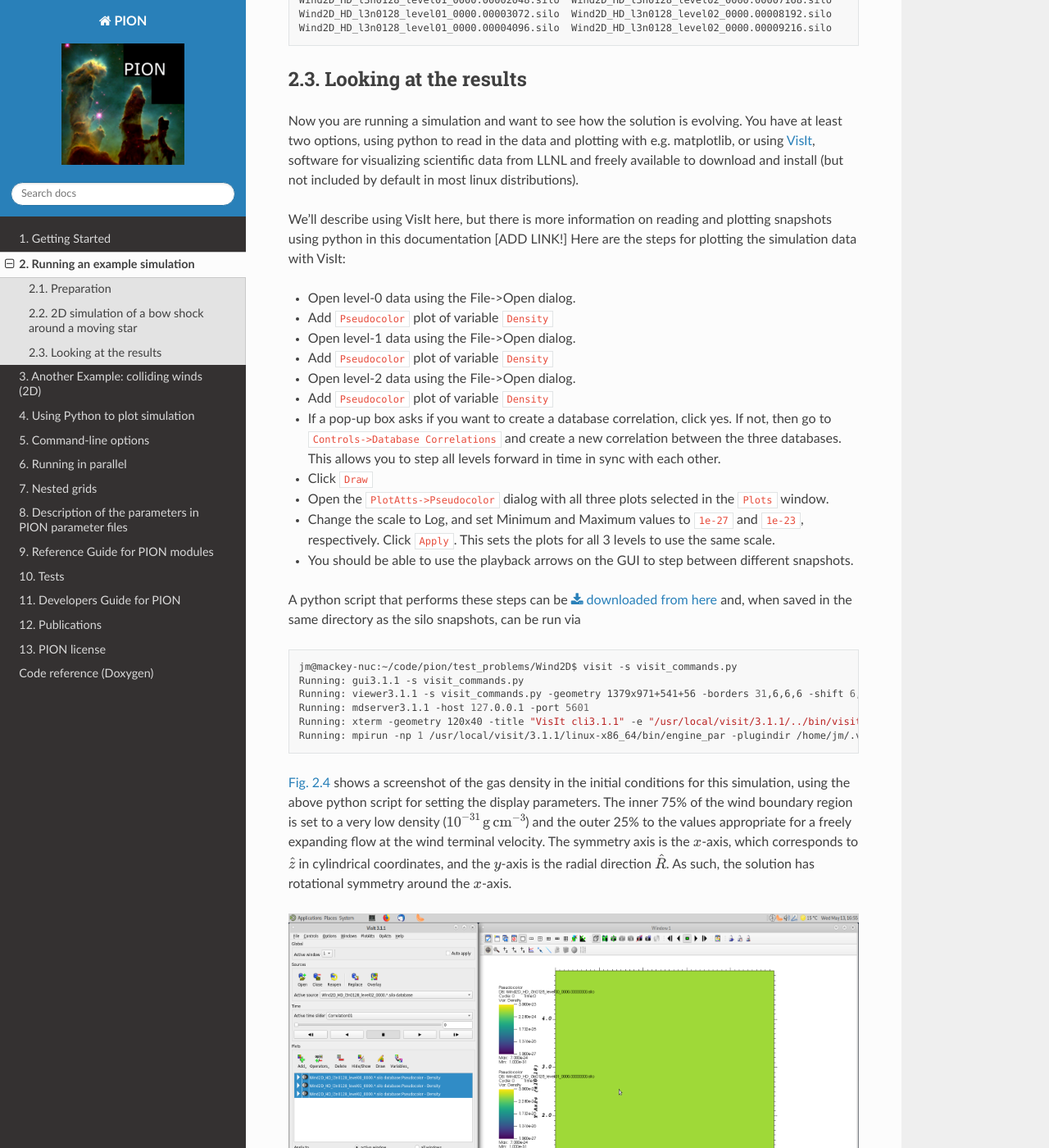
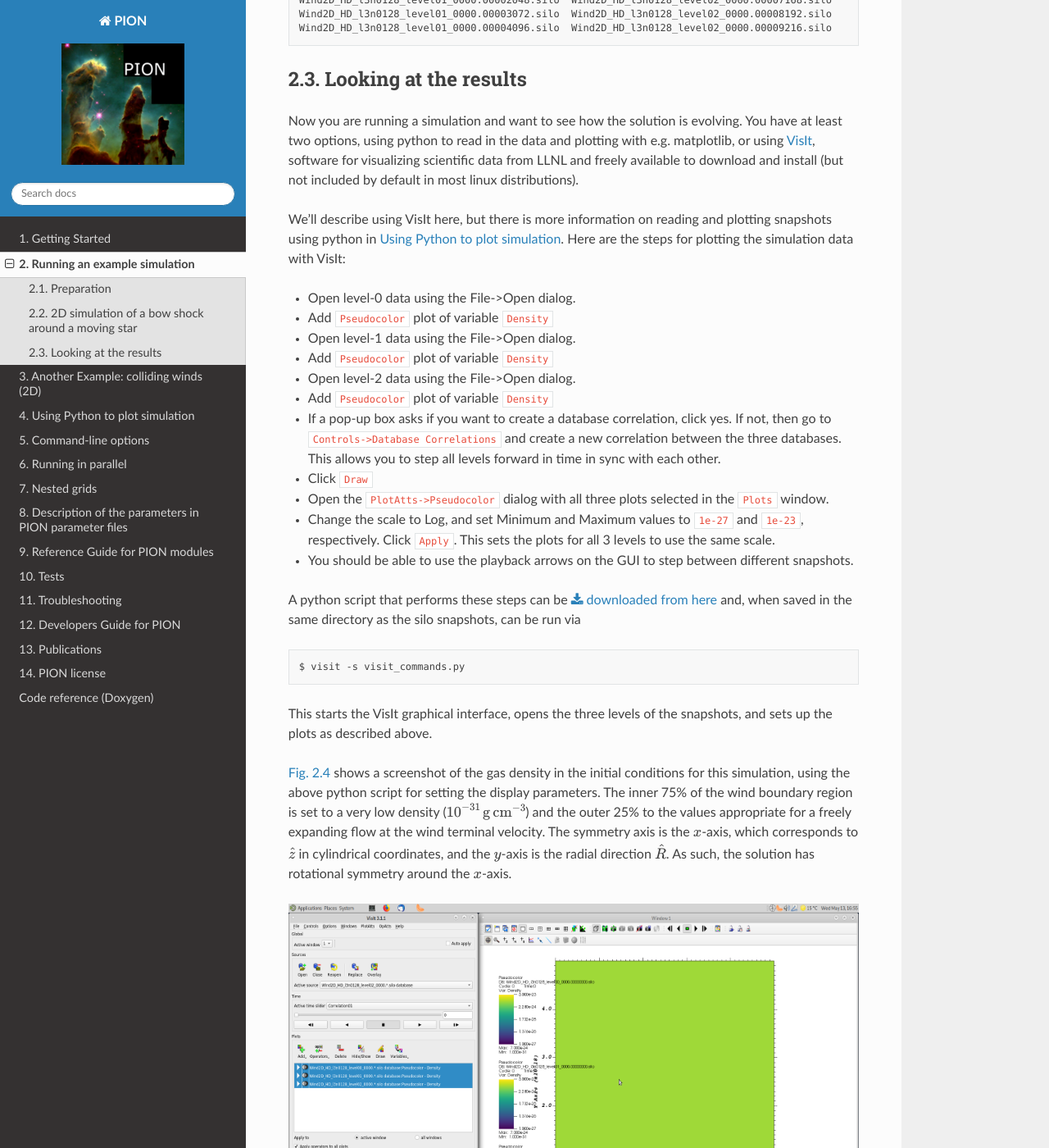
Before and after one commit to jmackey-astro/pion-docs, a Sphinx documentation site: the page built from docs/example_sim.rst, in a window 1280 px wide and 1400 px high, scrolled down 2447 px. Shown: the whole window at 82% size. Built offline with Sphinx 7.4.7 and the Read the Docs theme 3.1.0, drawn with Linux system fonts in a browser that asks for light colours.

Commit message:
Add a troubleshooting page; shorten the VisIt output in the example
Co-Authored-By: Claude Opus 5.5 <noreply@anthropic.com>

```diff
--- a/docs/example_sim.rst
+++ b/docs/example_sim.rst
@@ -120,9 +120,9 @@ Looking at the results
 -------------------------------------------------
 
 Now you are running a simulation and want to see how the solution is evolving.
-You have at least two options, using python to read in the data and plotting with e.g. matplotlib, or using `VisIt <https://wci.llnl.gov/simulation/computer-codes/visit>`_, software for visualizing scientific data from LLNL and freely available to download and install (but not included by default in most linux distributions).
+You have at least two options, using python to read in the data and plotting with e.g. matplotlib, or using `VisIt <https://visit-dav.github.io/visit-website/>`_, software for visualizing scientific data from LLNL and freely available to download and install (but not included by default in most linux distributions).
 
-We'll describe using VisIt here, but there is more information on reading and plotting snapshots using python in this documentation [ADD LINK!]
+We'll describe using VisIt here, but there is more information on reading and plotting snapshots using python in :ref:`python_usage`.
 Here are the steps for plotting the simulation data with VisIt:
 
 + Open level-0 data using the File->Open dialog.
@@ -141,12 +141,9 @@ A python script that performs these steps can be :download:`downloaded from here
 
 .. code-block:: bash
 
-  jm@mackey-nuc:~/code/pion/test_problems/Wind2D$ visit -s visit_commands.py
-  Running: gui3.1.1 -s visit_commands.py
-  Running: viewer3.1.1 -s visit_commands.py -geometry 1379x971+541+56 -borders 31,6,6,6 -shift 6,31 -preshift 0,0 -defer -host mackey-nuc -port 5600
-  Running: mdserver3.1.1 -host 127.0.0.1 -port 5601
-  Running: xterm -geometry 120x40 -title "VisIt cli3.1.1" -e "/usr/local/visit/3.1.1/../bin/visit -cli -v 3.1.1 -reverse_launch -host 127.0.0.1 -port 5600 -key 25ab19f4f78d684151ff"
-  Running: mpirun -np 1 /usr/local/visit/3.1.1/linux-x86_64/bin/engine_par -plugindir /home/jm/.visit/3.1.1/linux-x86_64/plugins:/usr/local/visit/3.1.1/linux-x86_64/plugins -visithome /usr/local/visit/3.1.1 -visitarchhome /usr/local/visit/3.1.1/linux-x86_64 -host mackey-nuc -port 5600
+  $ visit -s visit_commands.py
+
+This starts the VisIt graphical interface, opens the three levels of the snapshots, and sets up the plots as described above.
 
 :numref:`visit-wind2d-t000` shows a screenshot of the gas density in the initial conditions for this simulation, using the above python script for setting the display parameters.  The inner 75% of the wind boundary region is set to a very low density (:math:`10^{-31} \,\mathrm{g\,cm}^{-3}`) and the outer 25% to the values appropriate for a freely expanding flow at the wind terminal velocity.
 The symmetry axis is the :math:`x`-axis, which corresponds to :math:`\hat{z}` in cylindrical coordinates, and the :math:`y`-axis is the radial direction :math:`\hat{R}`.
--- a/docs/index.rst
+++ b/docs/index.rst
@@ -30,6 +30,7 @@ Guide
   parameter-file.rst
   modules.rst
   tests.rst
+  troubleshooting.rst
   developers_guide.rst
   publications.rst
   usage/license.rst
```
Also changed, not shown: docs/troubleshooting.rst (added, +102 -0 lines).
